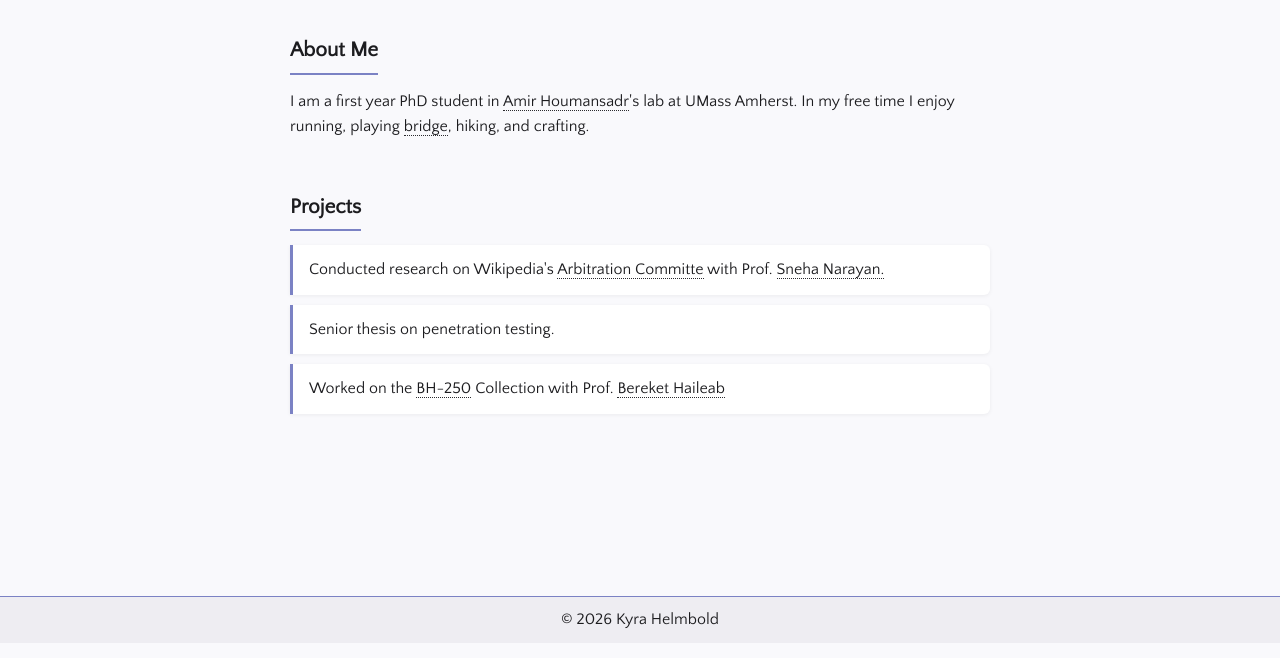
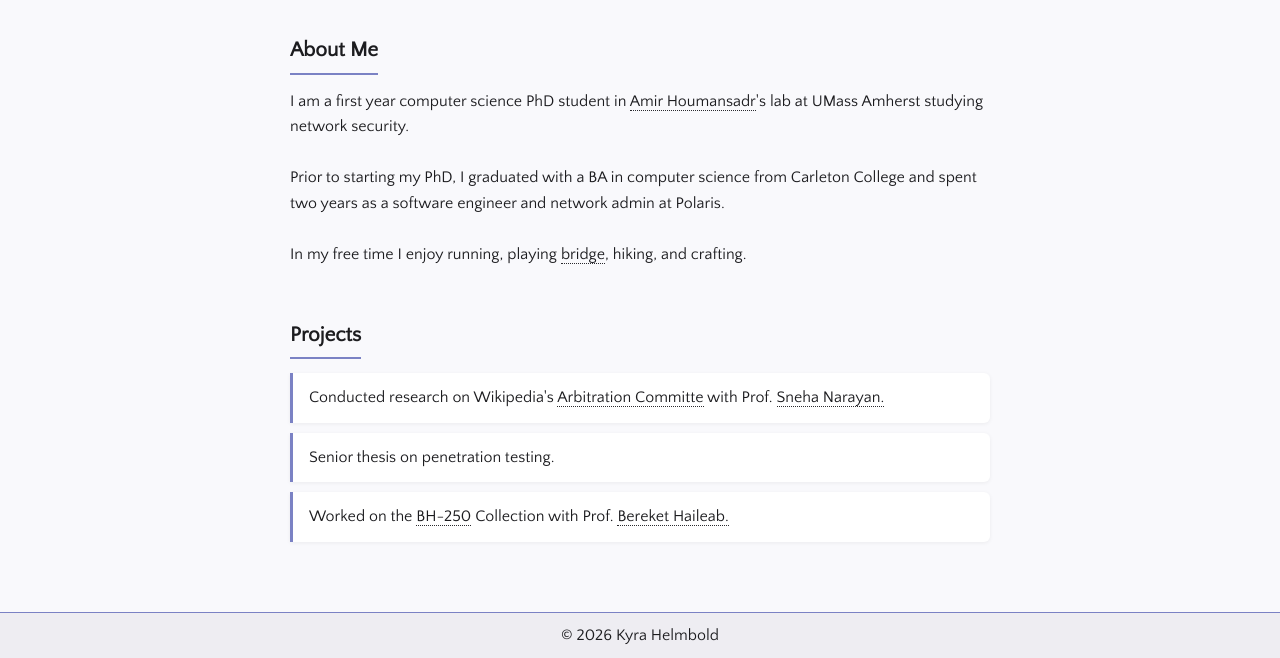
Before and after one commit to kyra-h/kyra-h.github.io, a plain HTML site: page index.html in a window 1280 px wide. Shown: the part 157-815 px from the top of the page. Drawn offline with Linux system fonts and the light colour scheme.

Commit message:
modified about me content

```diff
--- a/index.html
+++ b/index.html
@@ -14,8 +14,16 @@
     <main>
         <section class="about">
             <h2>About Me</h2>
-            <p> I am a first year PhD student in <a href="https://people.cs.umass.edu/~amir/">Amir Houmansadr</a>'s lab at UMass Amherst. In my free time I enjoy running, playing <a href="https://en.wikipedia.org/wiki/Contract_bridge"> bridge</a>, hiking, and crafting.
-
+            <p>
+                I am a first year computer science PhD student in <a href="https://people.cs.umass.edu/~amir/">Amir Houmansadr</a>'s lab at UMass Amherst studying network security.
+            </p>
+            <br>
+            <p>
+                Prior to starting my PhD, I graduated with a BA in computer science from Carleton College and spent two years as a software engineer and network admin at Polaris.
+            </p>
+            <br>
+            <p>
+                In my free time I enjoy running, playing <a href="https://en.wikipedia.org/wiki/Contract_bridge"> bridge</a>, hiking, and crafting.
             </p>
         </section>
 
@@ -36,7 +44,7 @@
                 </li>
 
                 <li>
-                    Worked on the <a href="https://bereket-haileab.geology.sites.carleton.edu/">BH-250</a> Collection with Prof. <a href="https://www.carleton.edu/directory/bhaileab/"> Bereket Haileab</a>
+                    Worked on the <a href="https://bereket-haileab.geology.sites.carleton.edu/">BH-250</a> Collection with Prof. <a href="https://www.carleton.edu/directory/bhaileab/"> Bereket Haileab.</a>
                 </li>
             </ul>
         </section>
```
